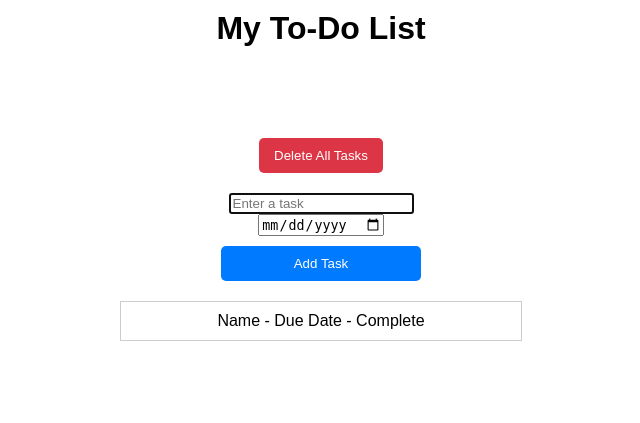
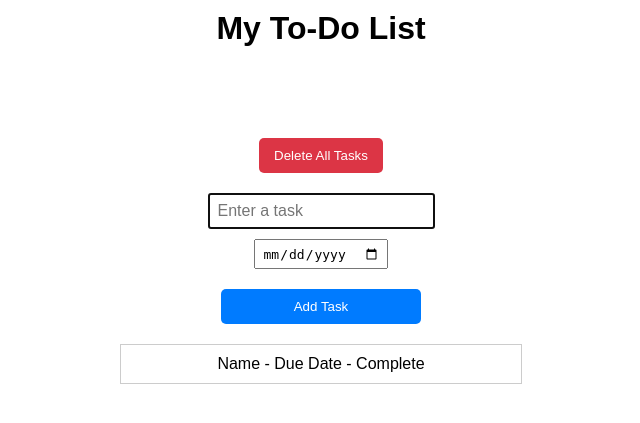
Before and after one commit to adamfinklecloudberry/to-do-web-app, a Flask app: page / in a window 1280 px wide. Shown: the top 423 px of the page, without its empty margins (319-959 px from the left). Run offline with Flask 3, Linux system fonts and the light colour scheme; data that the repository does not hold is empty.

Commit message:
Increased data entry field size

```diff
--- a/templates/index.html
+++ b/templates/index.html
@@ -86,6 +86,15 @@
             text-align: center; /* Center the form elements */
         }
 
+        /* Make the text and date input fields twice as big */
+        .task-form input[type="text"],
+        .task-form input[type="date"] {
+            font-size: 1em;   /* Increase font size */
+            padding: 0.5em;   /* Increase padding (adjust as needed) */
+            height: 1em;      /* Increase height */
+            margin-bottom: 10px; /* Add some space below each input */
+        }
+
         .task-button, .delete-all-button {
             margin-top: 10px; /* Space above the button */
             background-color: #007bff; /* Bootstrap primary color */
```
